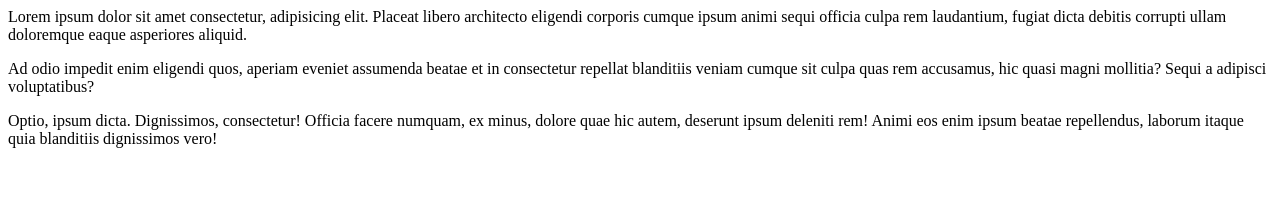
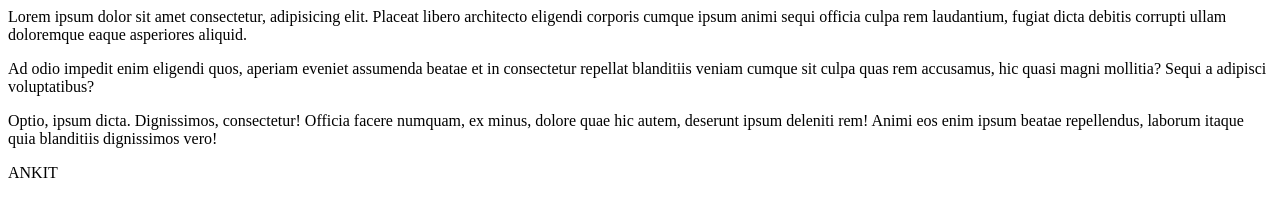
Before and after one commit to atharva14i03i2006/project1_scoe, a plain HTML site: page index.html in a window 1280 px wide. Drawn offline with Linux system fonts and the light colour scheme.

Commit message:
Add new paragraph with 'ANKIT' to index.html
Added a new paragraph with the text 'ANKIT' and retained the previous content yes sir

```diff
--- a/index.html
+++ b/index.html
@@ -1,3 +1,4 @@
 <p>Lorem ipsum dolor sit amet consectetur, adipisicing elit. Placeat libero architecto eligendi corporis cumque ipsum animi sequi officia culpa rem laudantium, fugiat dicta debitis corrupti ullam doloremque eaque asperiores aliquid.</p>
 <p>Ad odio impedit enim eligendi quos, aperiam eveniet assumenda beatae et in consectetur repellat blanditiis veniam cumque sit culpa quas rem accusamus, hic quasi magni mollitia? Sequi a adipisci voluptatibus?</p>
 <p>Optio, ipsum dicta. Dignissimos, consectetur! Officia facere numquam, ex minus, dolore quae hic autem, deserunt ipsum deleniti rem! Animi eos enim ipsum beatae repellendus, laborum itaque quia blanditiis dignissimos vero!</p>
+<p> ANKIT </p>
```
